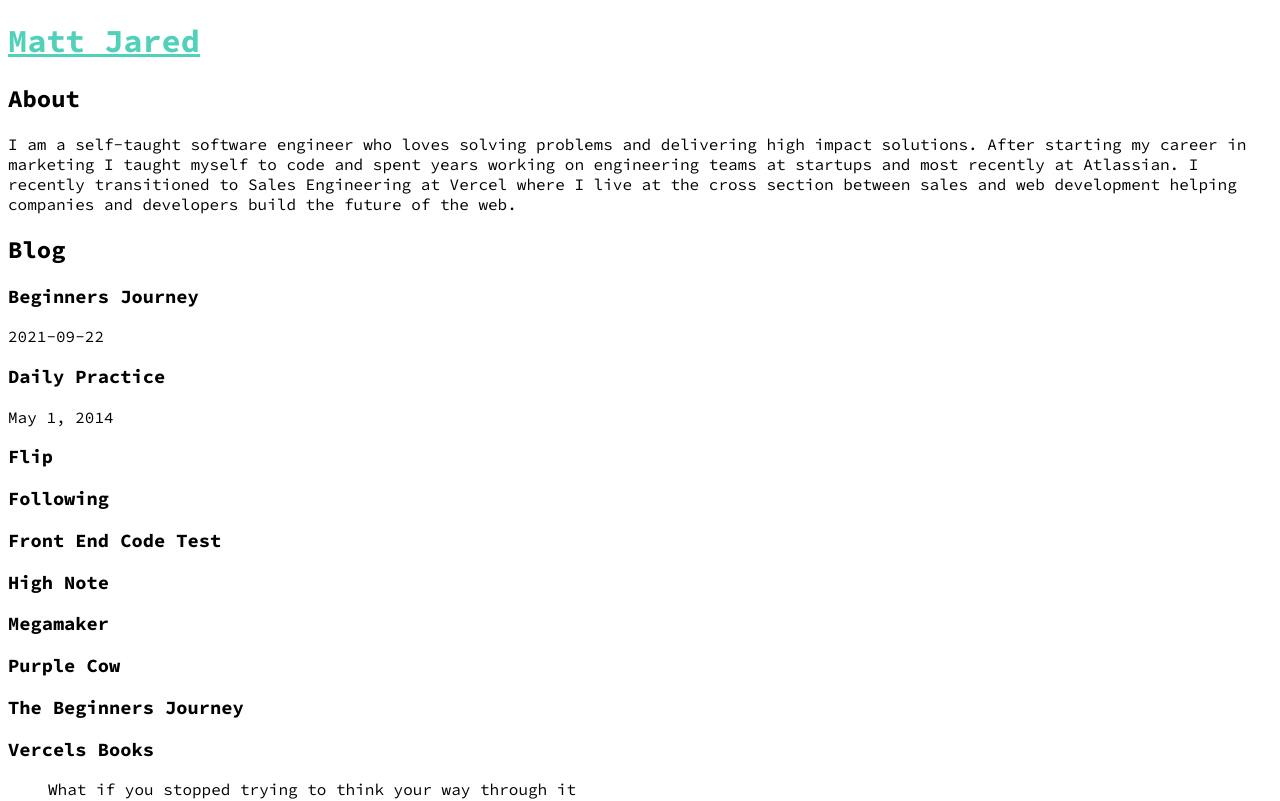
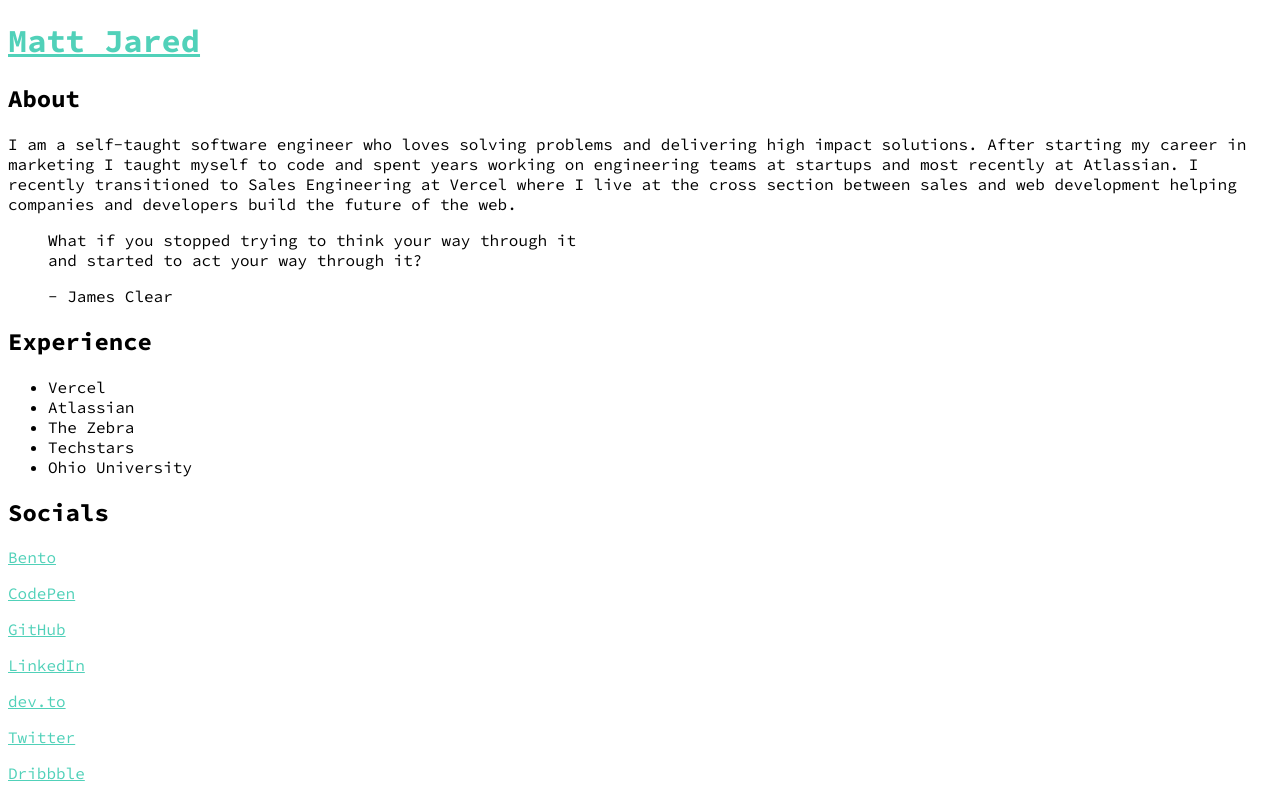
Before and after one commit to mattjared/personal-site, a Next.js app: page / in a window 1280 px wide. Shown: the top 801 px of the page. Built offline with nearby package versions, Linux system fonts and the light colour scheme.

Commit message:
committing

```diff
--- a/app/BlogGrid.js
+++ b/app/BlogGrid.js
@@ -1,5 +1,4 @@
 import Box from "./Box";
-// import route from "./utils/routing";
 
 async function getData() {
   const route = process.env.NODE_ENV === "development"
@@ -7,7 +6,6 @@ async function getData() {
   : "https://mattjared.vercel.app/";
   const res = await fetch(`${route}/blog/get-all-posts`);
   if (!res.ok) {
-    // This will activate the closest `error.js` Error Boundary
     throw new Error('Failed to fetch data');
   }
   return res.json();
--- a/app/page.js
+++ b/app/page.js
@@ -16,7 +16,7 @@ export default function Home() {
           <Box headline={site.about.heading} text={site.about.bio}/>
         </section>
         <section>
-          <BlogGrid />
+          {/* <BlogGrid /> */}
         </section>
         <blockquote className="pl-8 ml-0 my-11  w-full border-l-4 border-current">
           <p className="text-3xl mb-4 font-semibold">
```
